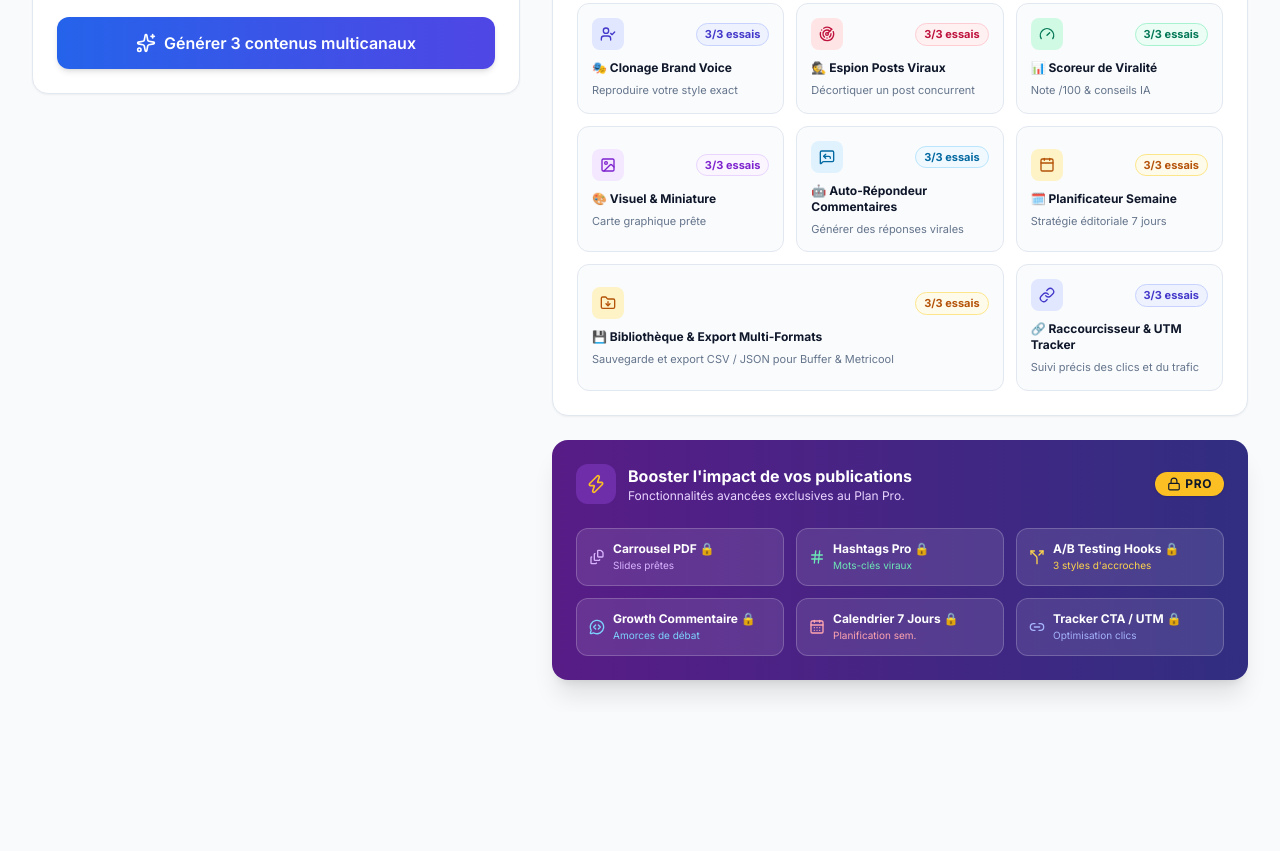
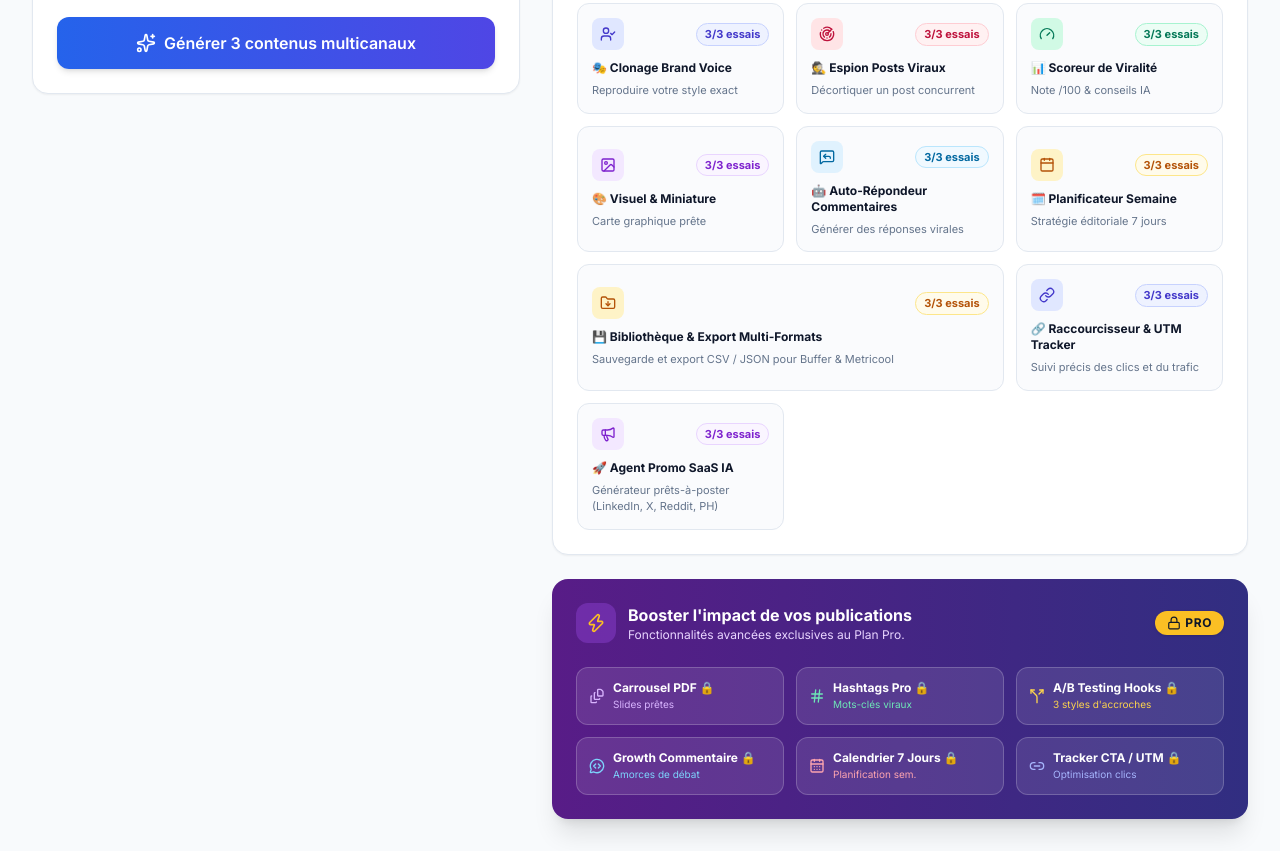
Before and after one commit to moezsk-dev/postcraft-b2b, a plain HTML site: page index.html in a window 1280 px wide. Shown: the part 608-1459 px from the top of the page. Before the commit the page ends 1320 px from the top, so only its background shows below. Drawn offline with nearby package versions, Linux system fonts and the light colour scheme.

Commit message:
index.html

```diff
--- a/index.html
+++ b/index.html
@@ -332,6 +332,16 @@
                             <div class="font-bold text-xs text-slate-900 pt-1">🔗 Raccourcisseur & UTM Tracker</div>
                             <p class="text-[11px] text-slate-500">Suivi précis des clics et du trafic</p>
                         </button>
+
+                        <!-- Nouveau Module 9 : Agent Growth & Promo SaaS (LinkedIn, X, Reddit, Product Hunt) -->
+                        <button onclick="useTrialModule('growthagent')" class="p-3.5 rounded-xl border border-slate-200 hover:border-purple-500 bg-slate-50/70 hover:bg-purple-50/40 transition text-left space-y-1.5 sm:col-span-2 md:col-span-1">
+                            <div class="flex items-center justify-between">
+                                <span class="w-8 h-8 rounded-lg bg-purple-100 text-purple-700 flex items-center justify-center"><i data-lucide="megaphone" class="w-4 h-4"></i></span>
+                                <span id="badge-growthagent" class="text-[11px] font-bold px-2 py-0.5 rounded-full bg-purple-50 text-purple-700 border border-purple-200">3/3 essais</span>
+                            </div>
+                            <div class="font-bold text-xs text-slate-900 pt-1">🚀 Agent Promo SaaS IA</div>
+                            <p class="text-[11px] text-slate-500">Générateur prêts-à-poster (LinkedIn, X, Reddit, PH)</p>
+                        </button>
                     </div>
 
                     <!-- Zone d'affichage interactive des modules d'essai -->
@@ -644,6 +654,7 @@
                 editorial: 3,
                 export: 3,
                 utmtracker: 3,
+                growthagent: 3,
                 rewrite: 3,
                 videoscript: 3,
                 tts: 3
@@ -1023,6 +1034,12 @@
                 out.innerHTML = "<strong>🗓️ Planificateur Semaine (7 Jours) :</strong><br>• Lundi : Post Éducatif (Conseil & Méthode)<br>• Mercredi : Étude de cas / Preuve sociale<br>• Vendredi : Opinion tranchée / Débat";
             } else if (mod === 'utmtracker') {
                 out.innerHTML = "<strong>🔗 Raccourcisseur & UTM Tracker :</strong><br>Lien tracké généré : <code>https://postcraft.io/r/xyz99?utm_source=linkedin&utm_medium=social&utm_campaign=lancement</code>";
+            } else if (mod === 'growthagent') {
+                out.innerHTML = `<strong>🚀 Kit de Promotion Agent IA (Prêt à publier) :</strong><br>
+                • <strong>LinkedIn :</strong> "J'ai créé PostCraft Omni pour automatiser mes posts en 30s. Résultat : x4 de visibilité. Testez-le (3 essais offerts) 👉 [Votre Lien]"<br><br>
+                • <strong>Twitter / X Thread :</strong> "1/ Je passais 5h par semaine à rédiger mes posts. J'ai codé une IA pour automatiser ça. Voici le résultat..."<br><br>
+                • <strong>Reddit (r/SaaS) :</strong> "Showcase: I built an AI multi-channel content repurposing tool in 48h. Feedback welcome!"<br><br>
+                • <strong>Product Hunt Launch Tagline :</strong> "Turn one idea into 5 social platforms instantly with AI."`;
             }
             showToast("Module exécuté avec succès !", "cpu");
         }
```
